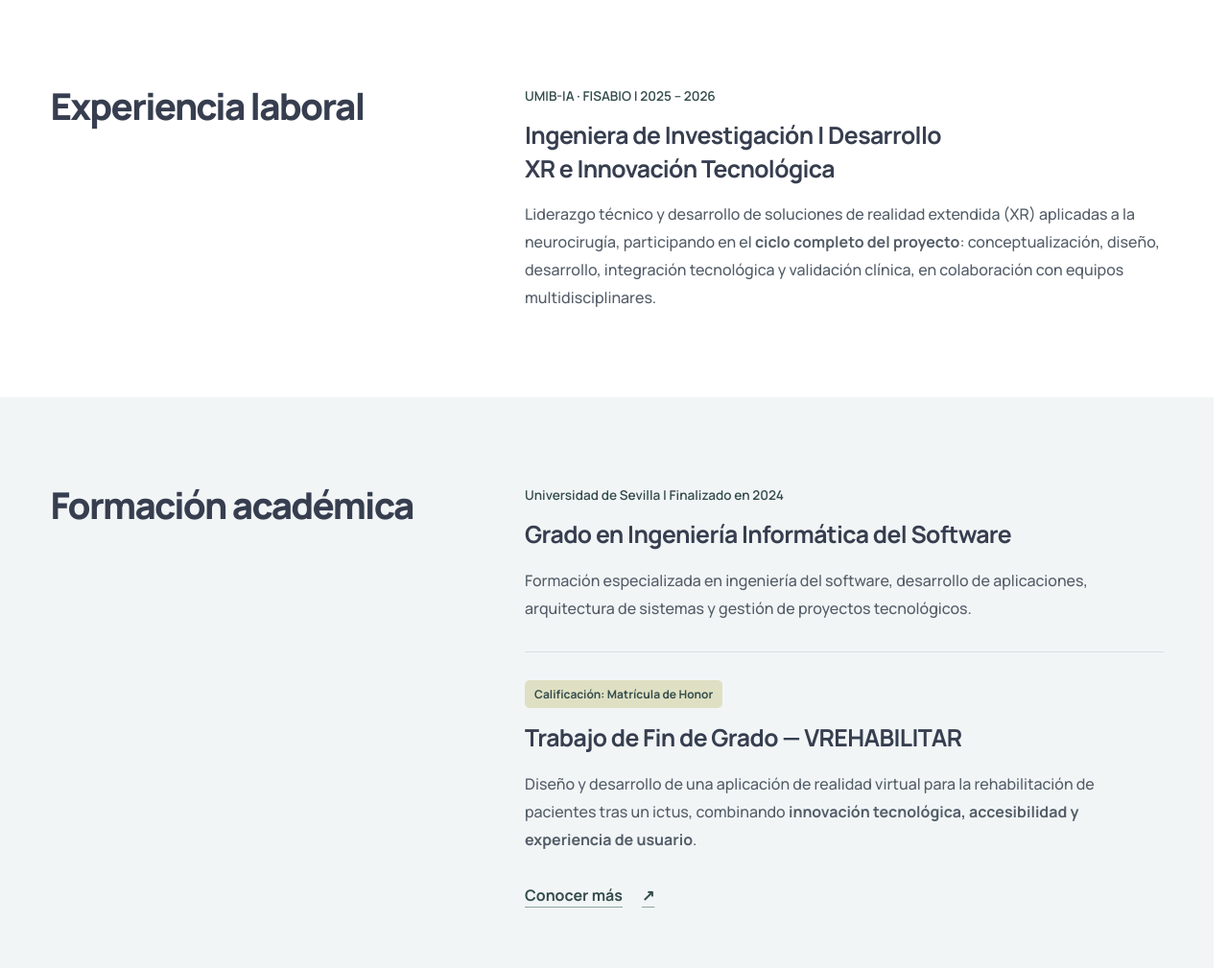
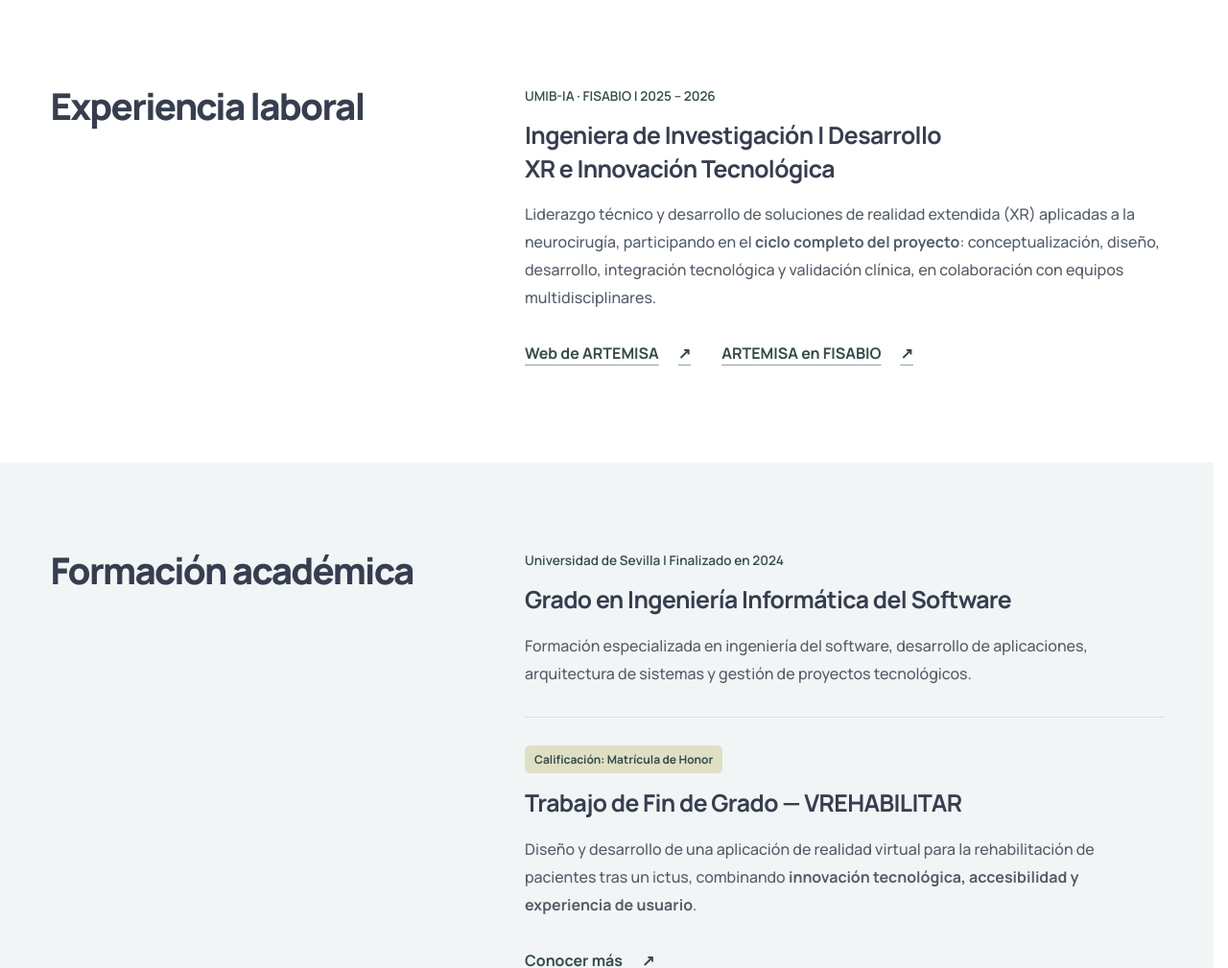
Before and after one commit to marinaramirofde/marinaramirofde-dev, an Astro site: page / in a window 1280 px wide. Shown: the part 1453-2462 px from the top of the page at 96% size. Built offline with nearby package versions, Linux system fonts and the light colour scheme; Astro itself is replaced by a stand-in of ours.

Commit message:
Link ARTEMISA website and official FISABIO project reference

```diff
--- a/src/components/home/Experience.astro
+++ b/src/components/home/Experience.astro
@@ -6,5 +6,13 @@ const { t } = Astro.props;
 ---
 <section class="clean-section clean-shell clean-summary" id="experience" aria-labelledby="work-title">
   <h2 id="work-title" data-i18n="selectedHome.workTitle">{t.workTitle}</h2>
-  <div class="clean-summary__body"><p class="clean-meta" data-i18n="selectedHome.workOrg">{t.workOrg}</p><h3 data-i18n="selectedHome.workRole">{t.workRole}</h3><p><Copy value={t.work} path="selectedHome.work" /></p></div>
+  <div class="clean-summary__body">
+    <p class="clean-meta" data-i18n="selectedHome.workOrg">{t.workOrg}</p>
+    <h3 data-i18n="selectedHome.workRole">{t.workRole}</h3>
+    <p><Copy value={t.work} path="selectedHome.work" /></p>
+    <div class="clean-experience-links">
+      <a class="clean-text-link" href="https://artemisapro.com/" target="_blank" rel="noopener noreferrer"><span data-i18n="selectedHome.artemisaWebsite">{t.artemisaWebsite}</span><span aria-hidden="true">↗</span></a>
+      <a class="clean-text-link" href="https://fisabio.san.gva.es/es/apoyo-a-la-investigacion/areas-de-gestion/proyectos-i-d-i/fichas-proyectos-avi-ivace-i/artemisa/" target="_blank" rel="noopener noreferrer"><span data-i18n="selectedHome.artemisaFisabio">{t.artemisaFisabio}</span><span aria-hidden="true">↗</span></a>
+    </div>
+  </div>
 </section>
--- a/src/i18n/selected-home.ts
+++ b/src/i18n/selected-home.ts
@@ -11,6 +11,7 @@ export const selectedHomeEs = {
   ],
   belief: "Creo en una innovación que va más allá de la tecnología: la que conecta ideas, personas y oportunidades para transformar el futuro.",
   contactTitle: "Hablemos", emailLabel: "Correo electrónico", phoneLabel: "Teléfono",
+  artemisaWebsite: "Web de ARTEMISA", artemisaFisabio: "ARTEMISA en FISABIO",
   workTitle: "Experiencia laboral", workRole: "Ingeniera de Investigación | Desarrollo XR e Innovación Tecnológica", workOrg: "UMIB-IA · FISABIO | 2025 – 2026",
   work: ["Liderazgo técnico y desarrollo de soluciones de realidad extendida (XR) aplicadas a la neurocirugía, participando en el ", "ciclo completo del proyecto", ": conceptualización, diseño, desarrollo, integración tecnológica y validación clínica, en colaboración con equipos multidisciplinares."],
   educationTitle: "Formación académica", degree: "Grado en Ingeniería Informática del Software", university: "Universidad de Sevilla | Finalizado en 2024", degreeText: "Formación especializada en ingeniería del software, desarrollo de aplicaciones, arquitectura de sistemas y gestión de proyectos tecnológicos.",
@@ -35,6 +36,7 @@ export const selectedHomeEn: typeof selectedHomeEs = {
   ],
   belief: "I believe in innovation that goes beyond technology: connecting ideas, people and opportunities to transform the future.",
   contactTitle: "Let’s talk", emailLabel: "Email", phoneLabel: "Phone",
+  artemisaWebsite: "ARTEMISA website", artemisaFisabio: "ARTEMISA at FISABIO",
   workTitle: "Work experience", workRole: "Research Engineer | XR Development and Technological Innovation", workOrg: "UMIB-IA · FISABIO | 2025 – 2026",
   work: ["Technical leadership and development of extended reality (XR) solutions for neurosurgery, contributing to the ", "full project lifecycle", ": concept, design, development, technology integration and clinical validation, working with multidisciplinary teams."],
   educationTitle: "Academic education", degree: "Degree in Software Engineering", university: "University of Seville | Completed in 2024", degreeText: "Specialist education in software engineering, application development, systems architecture and technology project management.",
--- a/src/styles/selected-home.css
+++ b/src/styles/selected-home.css
@@ -56,6 +56,7 @@
 .clean-summary { display: grid; grid-template-columns: .8fr 1.3fr; gap: 36px 85px; }
 .clean-summary__body > p,.clean-summary__body article > p { color: var(--home-muted); margin-top: 16px; }
 .clean-home .clean-meta { color: var(--home-accent); font-weight: 600; font-size: .85rem; margin: 0 0 12px; }
+.clean-experience-links { display: flex; flex-wrap: wrap; gap: 8px 32px; }
 .clean-education { background: #f2f5f6; }
 .clean-thesis { margin-top: 30px; padding-top: 28px; border-top: 1px solid var(--home-line); }
 .clean-distinction { display: inline-block; background: #dfe0c3; color: #344c4b; border-radius: 5px; font-size: .75rem; font-weight: 700; padding: 4px 10px; margin-bottom: 14px; }
```
